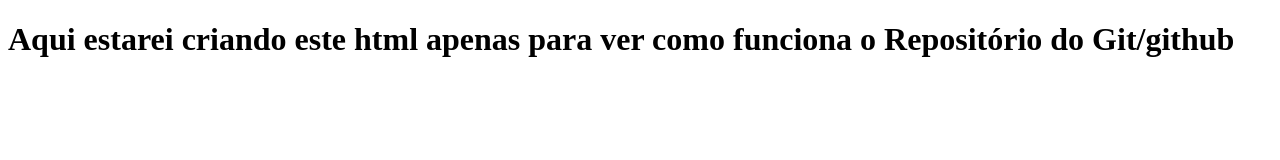
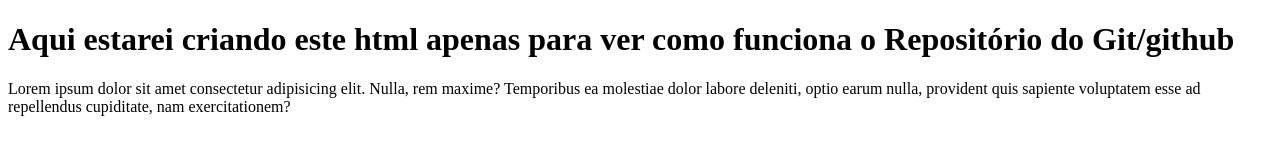
Before and after one commit to ViniciusHenriqueLSN/Projetos, a plain HTML site: page index.html in a window 1280 px wide. Drawn offline with Linux system fonts and the light colour scheme.

Commit message:
adicionei um paragrafo

```diff
--- a/index.html
+++ b/index.html
@@ -7,5 +7,6 @@
 </head>
 <body>
     <h1>Aqui estarei criando este html apenas para ver como funciona o Repositório do Git/github</h1>
+    <p>Lorem ipsum dolor sit amet consectetur adipisicing elit. Nulla, rem maxime? Temporibus ea molestiae dolor labore deleniti, optio earum nulla, provident quis sapiente voluptatem esse ad repellendus cupiditate, nam exercitationem?</p>
 </body>
 </html>
```
